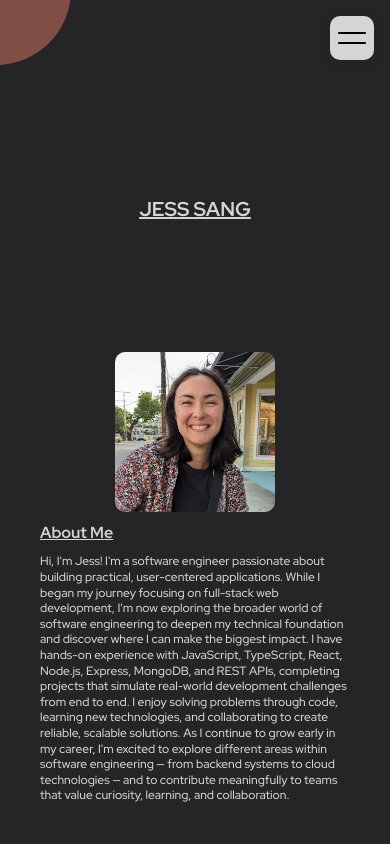
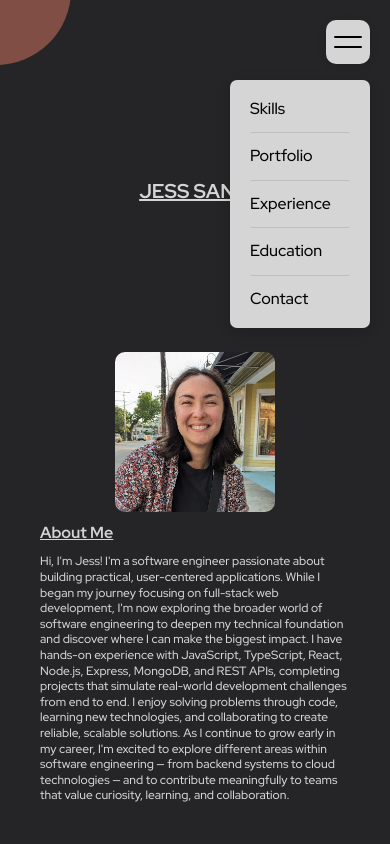
Before and after one commit to jessmsang/jess-sang_portfolio, a React (Vite) app: page / in a window 390 px wide. Both pictures are taken after a click on the button 352 px from the left and 38 px from the top of the page. Shown: the top 844 px of the page. Built offline with nearby package versions, Linux system fonts and the light colour scheme.

Commit message:
add mobile nav dropdown

```diff
--- a/src/components/Education/Education.css
+++ b/src/components/Education/Education.css
@@ -8,7 +8,7 @@
   flex-direction: column;
   justify-content: center;
   background-color: #889fb1;
-  color: #252528;
+  color: #d5d5d5;
 }
 
 .education__title {
--- a/src/components/MobileNavBtn/MobileNavBtn.css
+++ b/src/components/MobileNavBtn/MobileNavBtn.css
@@ -1,12 +1,12 @@
-.mobile-nav-btn {
+.nav__mobile-btn {
   display: none;
 }
 
 @media screen and (max-width: 425px) {
   .nav__mobile-btn {
     position: absolute;
-    top: 0.8rem;
-    right: 0.8rem;
+    top: 0;
+    right: 0;
     display: block;
     background: #d5d5d5 url(../../assets/mobile-nav-btn.svg) no-repeat center;
     width: 44px;
--- a/src/components/MobileNavBtn/MobileNavBtn.jsx
+++ b/src/components/MobileNavBtn/MobileNavBtn.jsx
@@ -1,5 +1,11 @@
 import "./MobileNavBtn.css";
 
-export default function MobileNavBtn() {
-  return <button type="button" className="nav__mobile-btn"></button>;
+export default function MobileNavBtn({ onClick }) {
+  return (
+    <button
+      type="button"
+      className="nav__mobile-btn"
+      onClick={onClick}
+    ></button>
+  );
 }
--- a/src/components/Nav/Nav.css
+++ b/src/components/Nav/Nav.css
@@ -32,6 +32,38 @@
   transform: scale(1.07);
 }
 
+.nav__mobile {
+  position: relative;
+}
+
+.nav__mobile-dropdown {
+  position: absolute;
+  right: 0;
+  top: 3rem;
+  background: #d5d5d5;
+  padding: 1rem;
+  border-radius: 7px;
+  box-shadow: 0px 4px 15px rgba(0, 0, 0, 0.15);
+  display: flex;
+  flex-direction: column;
+  gap: 0.2rem;
+  z-index: 1000;
+  text-align: left;
+  width: 5rem;
+}
+
+.nav__mobile-dropdown a {
+  text-decoration: none;
+  color: black;
+  font-size: 0.8rem;
+}
+
+.nav__mobile-dropdown-divider {
+  border: none;
+  border-top: 1px solid rgba(0, 0, 0, 0.1);
+  margin: 0.5rem 0;
+}
+
 @media screen and (max-width: 770px) {
   .nav__btn {
     font-size: 0.9rem;
@@ -57,3 +89,20 @@
     font-size: 0.65rem;
   }
 }
+
+@media screen and (max-width: 425px) {
+  .nav {
+    height: auto;
+    padding: 1rem;
+    position: relative;
+  }
+
+  .nav__mobile-btn {
+    position: absolute;
+    top: 0;
+    right: 0;
+    width: 44px;
+    height: 44px;
+    z-index: 1000;
+  }
+}
--- a/src/components/Nav/Nav.jsx
+++ b/src/components/Nav/Nav.jsx
@@ -1,9 +1,30 @@
+import { useEffect, useRef, useState } from "react";
 import MobileNavBtn from "../MobileNavBtn/MobileNavBtn";
 import "./Nav.css";
 
 export default function Nav({ isMobile }) {
+  const [isOpen, setIsOpen] = useState(false);
+
+  const dropdownRef = useRef(null);
+
+  const toggleMenu = () => setIsOpen((prev) => !prev);
+
+  useEffect(() => {
+    const handleClickOutside = (event) => {
+      if (dropdownRef.current && !dropdownRef.current.contains(event.target)) {
+        setIsOpen(false);
+      }
+    };
+
+    if (isOpen) document.addEventListener("mousedown", handleClickOutside);
+    return () => document.removeEventListener("mousedown", handleClickOutside);
+  }, [isOpen]);
+
+  const closeMenu = () => setIsOpen(false);
+
   return (
     <div className="nav">
+      {/* DESKTOP */}
       {!isMobile && (
         <div className="nav__desktop">
           <ul className="nav__btns-list">
@@ -35,9 +56,34 @@ export default function Nav({ isMobile }) {
           </ul>
         </div>
       )}
+      {/* MOBILE */}
       {isMobile && (
-        <div className="nav__mobile">
-          <MobileNavBtn />
+        <div className="nav__mobile" ref={dropdownRef}>
+          <MobileNavBtn onClick={toggleMenu} />
+
+          {isOpen && (
+            <div className="nav__mobile-dropdown">
+              <a href="#skills-section" onClick={closeMenu}>
+                Skills
+              </a>
+              <hr className="nav__mobile-dropdown-divider" />
+              <a href="#portfolio-section" onClick={closeMenu}>
+                Portfolio
+              </a>
+              <hr className="nav__mobile-dropdown-divider" />
+              <a href="#experience-section" onClick={closeMenu}>
+                Experience
+              </a>
+              <hr className="nav__mobile-dropdown-divider" />
+              <a href="#education-section" onClick={closeMenu}>
+                Education
+              </a>
+              <hr className="nav__mobile-dropdown-divider" />
+              <a href="#contact-section" onClick={closeMenu}>
+                Contact
+              </a>
+            </div>
+          )}
         </div>
       )}
     </div>
```
